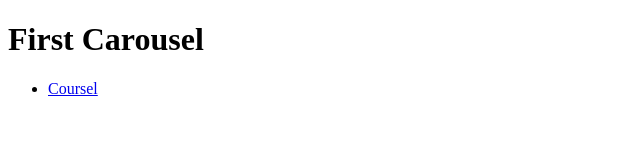
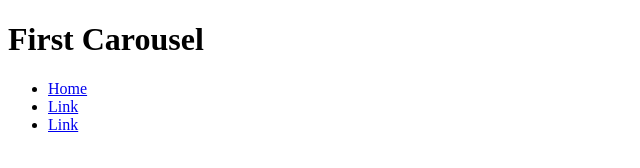
Before and after one commit to BrianMcNeil/Carousel, a plain HTML site: page index.html in a window 1280 px wide. Shown: the whole page, without its empty margins (0-640 px from the left). Drawn offline with Linux system fonts and the light colour scheme.

Commit message:
Update index.html

```diff
--- a/index.html
+++ b/index.html
@@ -12,19 +12,15 @@
 
     <h1>First Carousel</h1>
 
-    <div class="navbar">
-
-      <div class="navbar-inner">
-
+      <div class="navbar">
+       <div class="navbar-inner">
         <ul class="nav">
-
-          <li class="active"><a href="#">Coursel</a></li>
-
-       </ul>
-
+          <li class="active"><a href="#">Home</a></li>
+          <li><a href="#">Link</a></li>
+          <li><a href="#">Link</a></li>
+        </ul>
       </div>
-
-     </div>
+    </div>
 
 
   </body>
```
